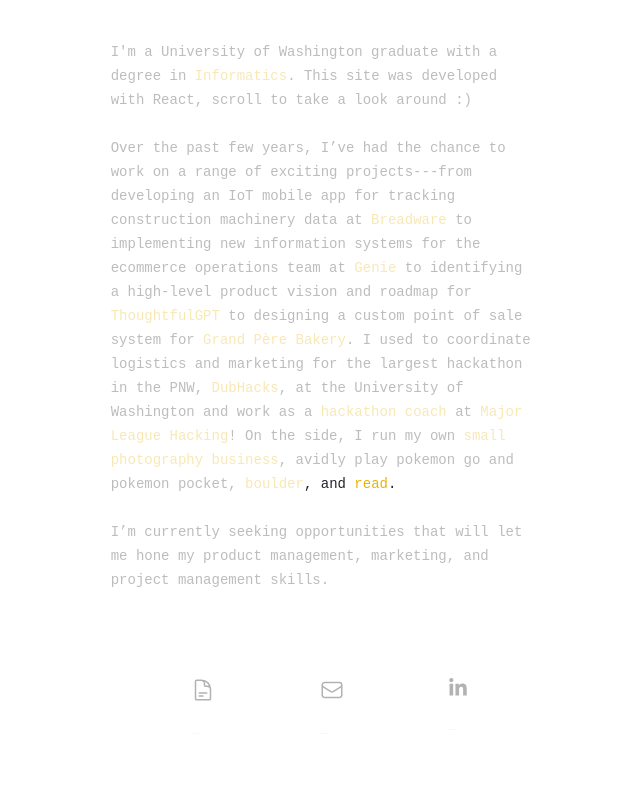
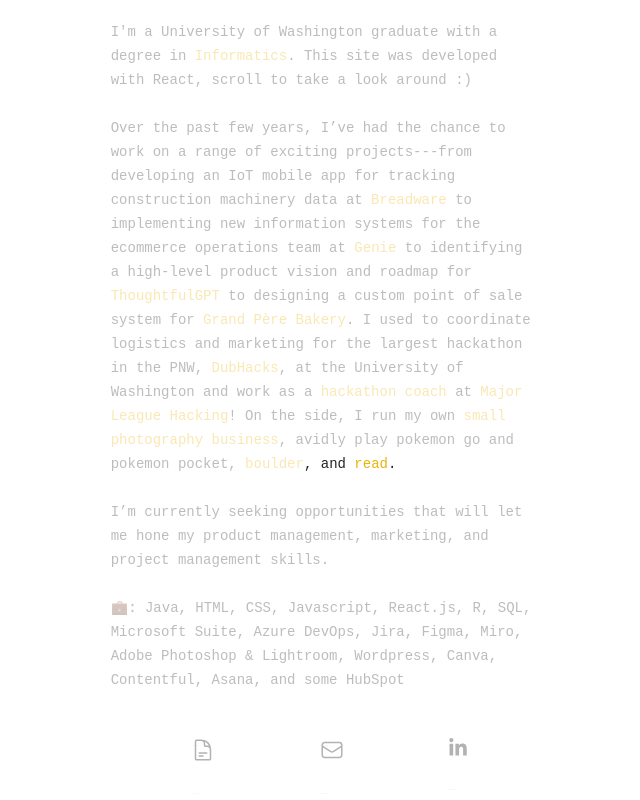
Before and after one commit to cindyqian/cindyqsite, a React (Create React App) app: page /TechnicalPortfolio in a window 1280 px wide. Shown: the part 198-998 px from the top of the page, without its empty margins (316-956 px from the left). Built offline with nearby package versions, Linux system fonts and the light colour scheme.

Commit message:
added tools and skills to tech

```diff
--- a/src/components/TechnicalPortfolio.js
+++ b/src/components/TechnicalPortfolio.js
@@ -135,7 +135,7 @@
 
       <main className="flex flex-col gap-8 row-start-2 items-center sm:items-start">
 
-        <div id="mainText" className="w-1/3 fixed top-10 self-center my-32 z-50">
+        <div id="mainText" className="w-1/3 fixed top-5 self-center my-32 z-50">
 
           <h1 className="text-xl text-center mb-10 geist-mono" id="cindyqian" onClick={sayHi}>
             <Link style={{ textDecoration: "none" }} className="font-medium text-yellow-500 hover:text-yellow-600" to="/">Cindy Qian</Link>
@@ -205,7 +205,13 @@
             I’m currently seeking opportunities
             that will let me hone my product management, marketing, and project management skills.
 
-                <br></br><br></br>
+            <br></br><br></br>
+
+            &#128188;: Java, HTML, CSS, Javascript, React.js, R, SQL, Microsoft Suite,
+            Azure DevOps, Jira, Figma, Miro, Adobe Photoshop & Lightroom, Wordpress,
+            Canva, Contentful, Asana, and some HubSpot
+
+            <br></br><br></br>
 
             {/* Welcome! Take a look around :) */}
           </p>
@@ -216,7 +222,7 @@
               <div className="table-row " id="graduationImages">
 
                 <div className="table-cell w-4/12"></div> */}
-          <div className="table w-full table-fixed border-spacing-10 " >
+          <div className="table w-full table-fixed border-spacing-x-10 " >
             <div className="table-row">
 
               <div className="table-cell px-10" id="resume">
```
